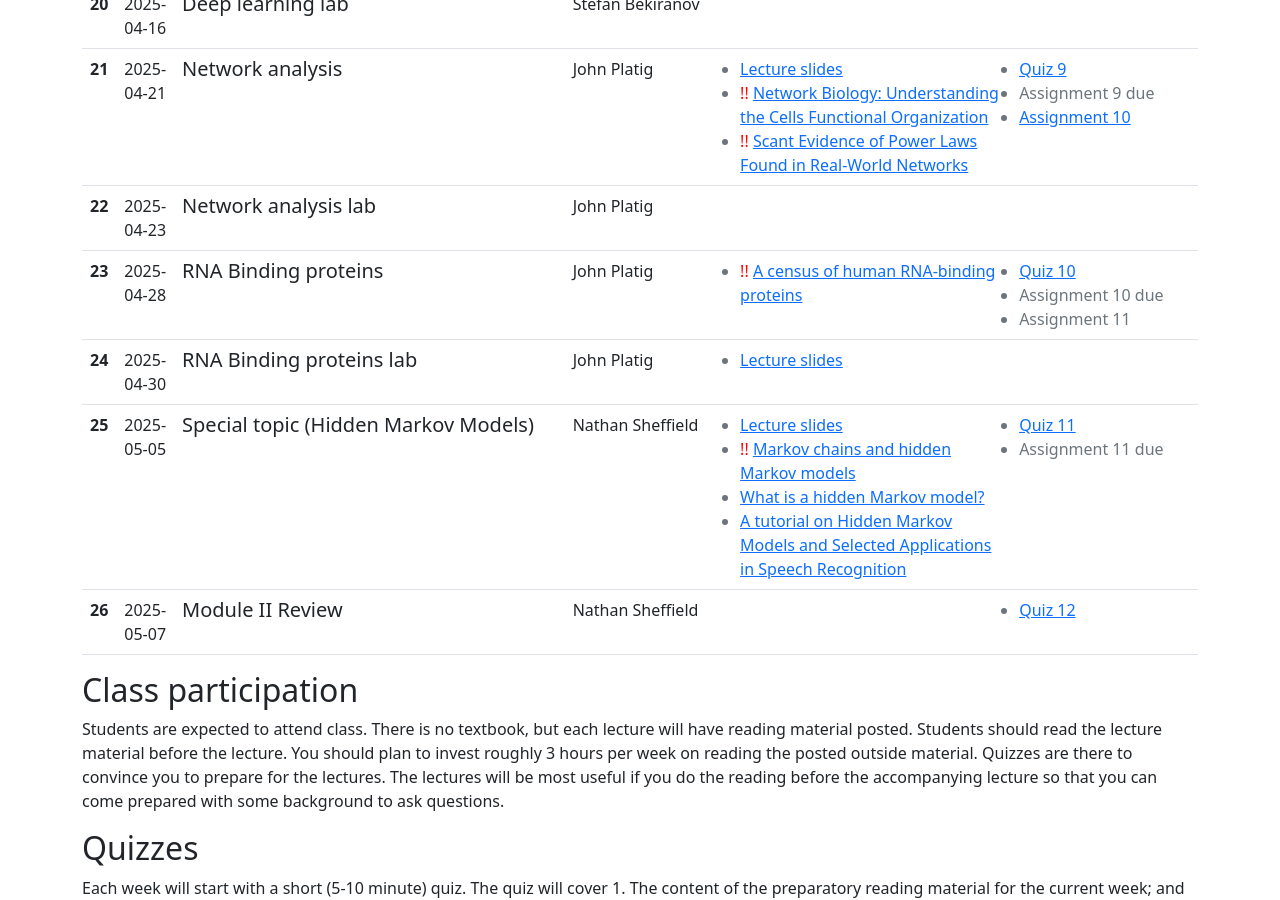
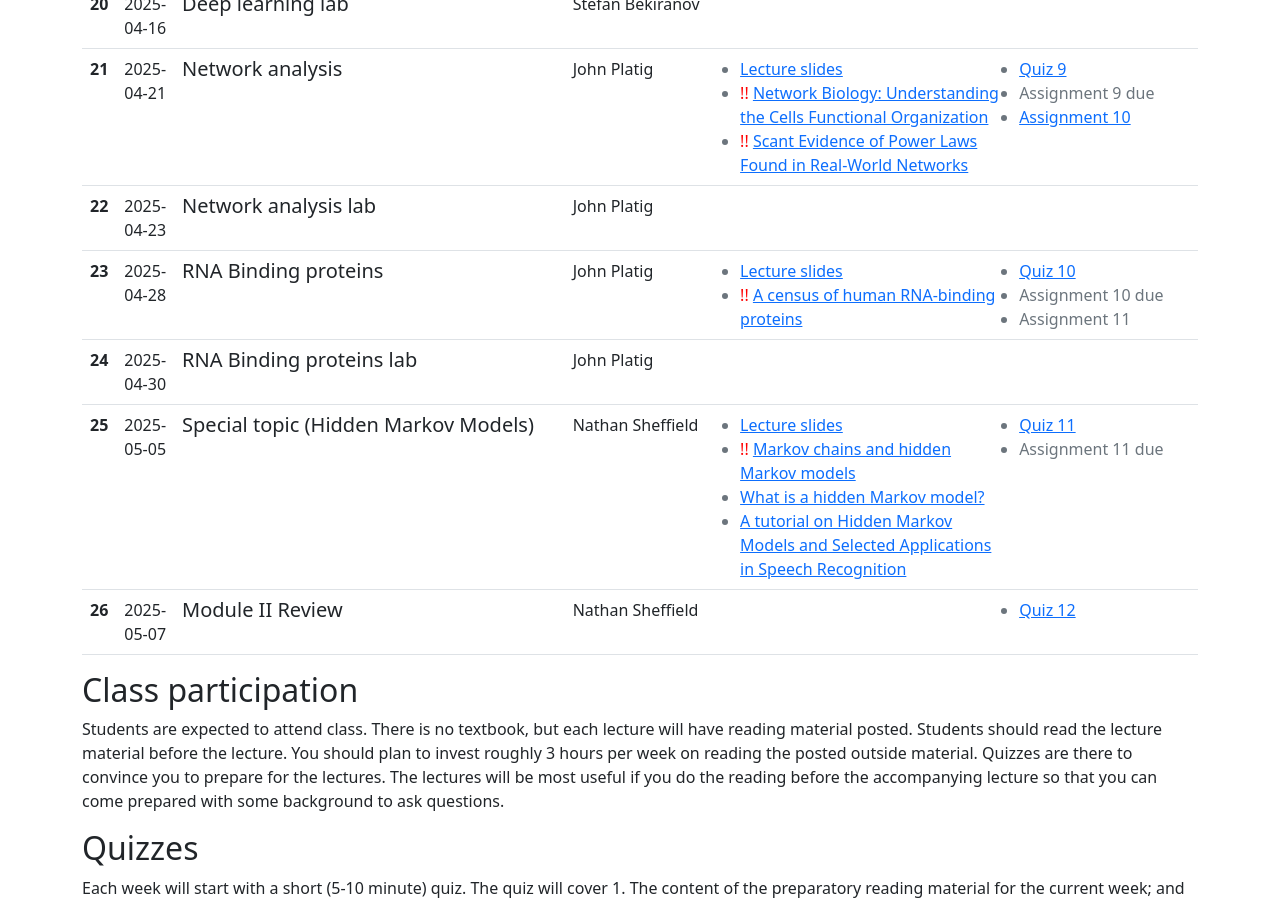
Before and after one commit to uvacobi/compbio2025, a Jekyll site: the page built from index.md, in a window 1280 px wide and 900 px high, scrolled down 3498 px. Built offline with Jekyll 4.4.1, drawn with Linux system fonts in a browser that asks for light colours; part of the change alters nothing that is shown.

```diff
--- a/_data/lectures.yaml
+++ b/_data/lectures.yaml
@@ -336,7 +336,7 @@ lectures:
     details: null
     instructor: John Platig
     links:
-      - url: #
+      - url: resources/RBP_lecture.pdf
         title: Lecture slides
       - url: https://www.nature.com/articles/nrg3813
         title: "A census of human RNA-binding proteins"
@@ -352,8 +352,8 @@ lectures:
     topic: RNA Binding proteins lab
     instructor: John Platig
     links:
-      - url: resources/RBP_lecture.pdf
-        title: Lecture slides
+      - url: #
+        title: Assignment 12
   - lecture_number: 25
     date: 2025-05-05
     topic: Special topic (Hidden Markov Models)
```
